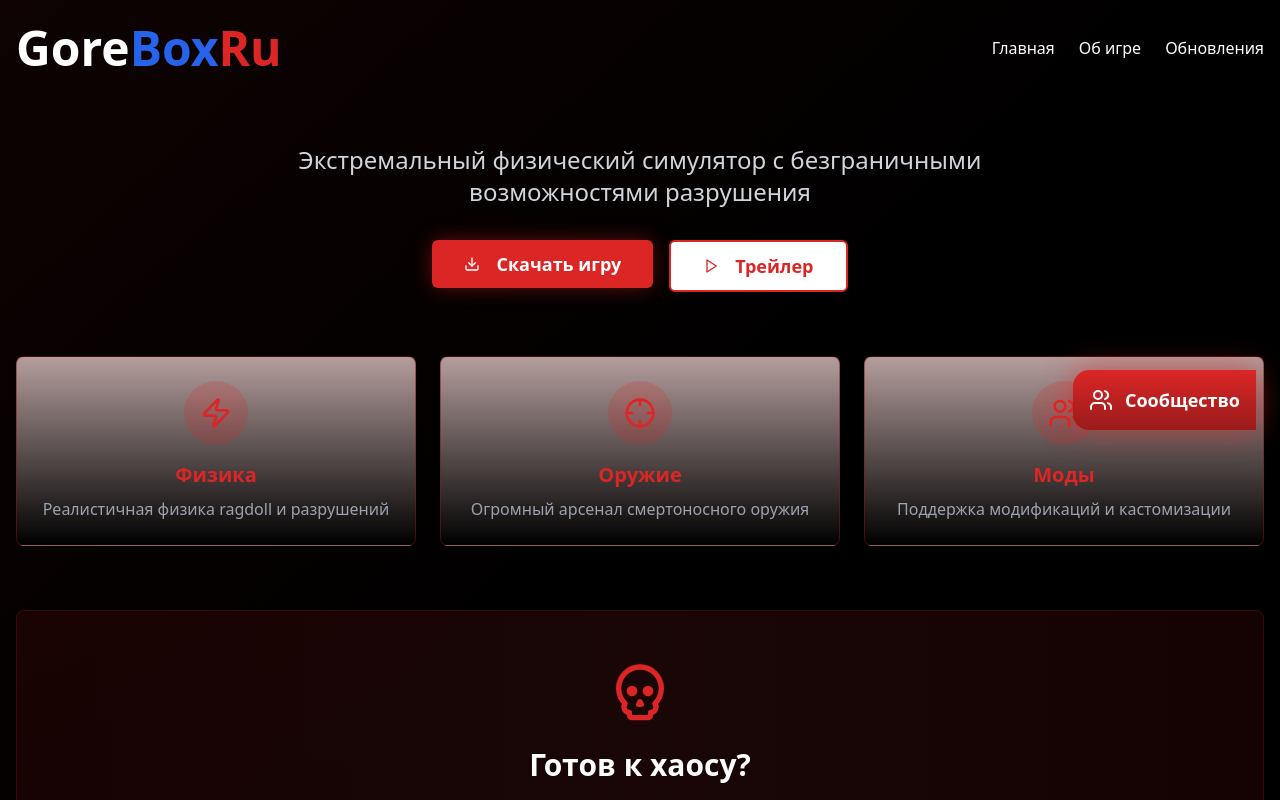
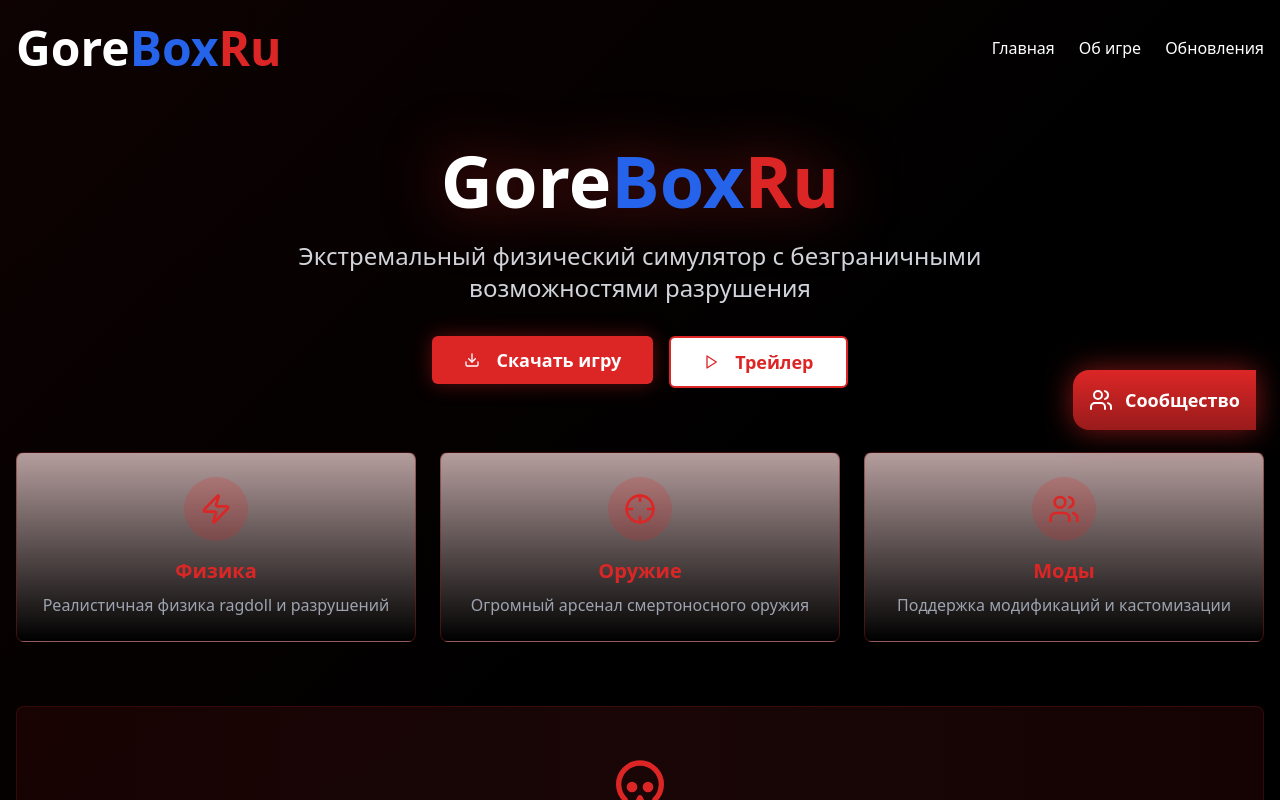
Before and after one commit to pr-poehali-dev/gorebox-web-development, a React (Vite) app: page / in a window 1280 px wide. Shown: the top 800 px of the page. Built offline with nearby package versions, Linux system fonts and the light colour scheme.

Commit message:
feat: Добавить надпись по центру экрана

```diff
--- a/src/pages/Index.tsx
+++ b/src/pages/Index.tsx
@@ -36,6 +36,11 @@ const Index = () => {
 
         <main className="container mx-auto px-4 py-12">
           <section className="text-center mb-16 animate-fade-in">
+            <h2 className="text-5xl md:text-7xl font-black mb-6 drop-shadow-[0_0_30px_rgba(220,38,38,0.5)]">
+              <span className="text-white">Gore</span>
+              <span className="text-blue-600">Box</span>
+              <span className="text-red-600">Ru</span>
+            </h2>
             <p className="text-xl md:text-2xl text-gray-300 mb-8 max-w-3xl mx-auto">
               Экстремальный физический симулятор с безграничными возможностями разрушения
             </p>
```
